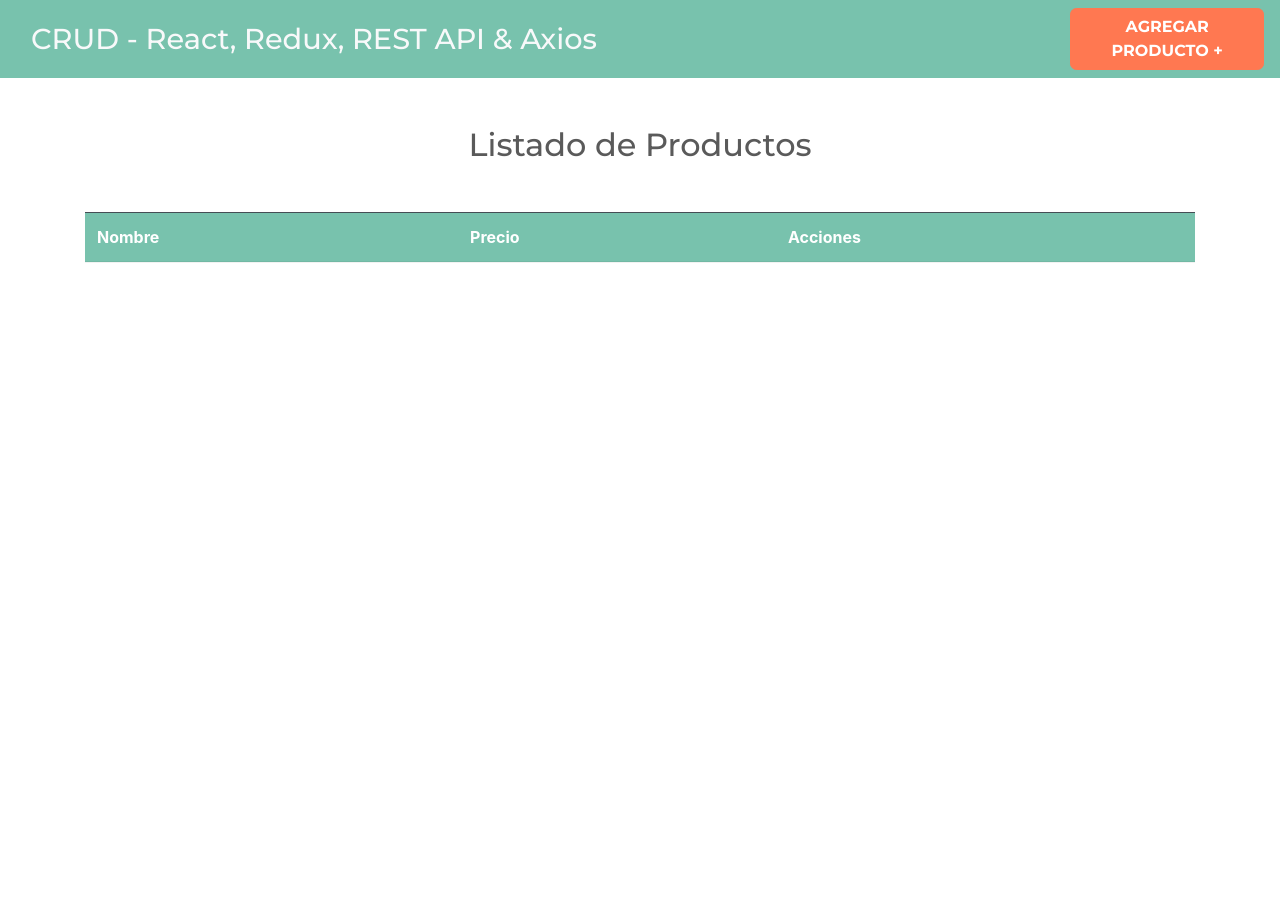
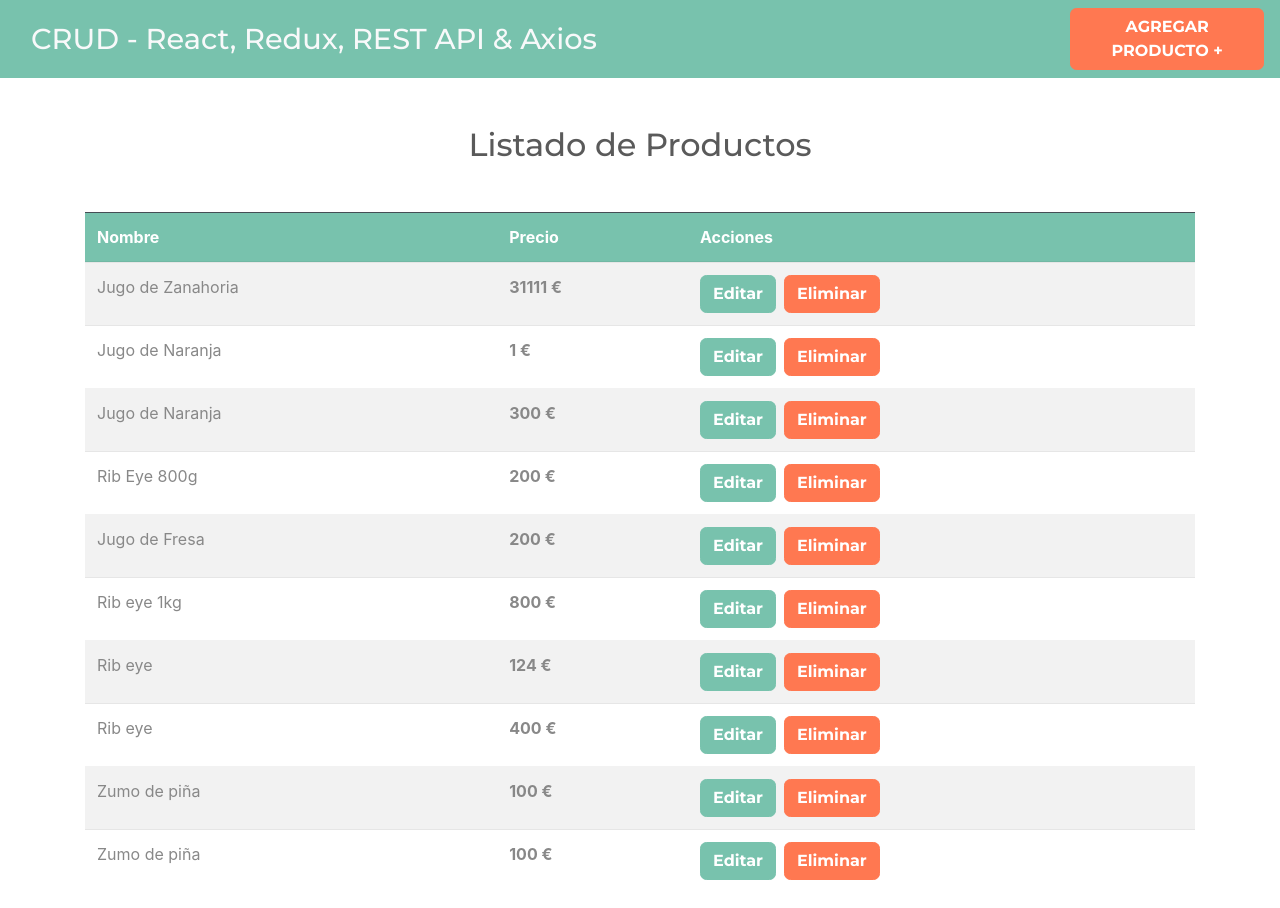
Before and after one commit to pipe473/Proyecto-Restaurante-con-REDUX, a React (Create React App) app: page / in a window 1280 px wide. Before the commit the page ends 800 px from the top, so only its background shows below. Built offline with nearby package versions, Linux system fonts and the light colour scheme; data requests are answered from the project's data file.

Commit message:
Mostrando los productos en la interfaz

```diff
--- /dev/null
+++ b/src/components/Producto.jsx
@@ -0,0 +1,23 @@
+import React from 'react';
+import { Link } from 'react-router-dom';
+
+const Producto = ({producto}) => {
+    const { nombre, precio, id } = producto;
+    return (
+        <tr>
+            <td>{nombre}</td>
+            <td><span className="font-weight-bold">{precio} €</span></td>
+            <td className="acciones">
+                <Link to={`/productos/editar/${id}`} className="btn btn-primary mr-2">
+                    Editar
+                </Link>
+                <button
+                    type="button"
+                    className="btn btn-danger"
+                >Eliminar </button>
+            </td>
+        </tr>
+     );
+}
+
+export default Producto;
--- a/src/components/Productos.jsx
+++ b/src/components/Productos.jsx
@@ -1,4 +1,5 @@
 import React, { Fragment, useEffect } from 'react';
+import Producto from './Producto';
 
 // Redux
 import { useSelector, useDispatch } from 'react-redux';
@@ -16,6 +17,11 @@
 
     }, []);
 
+    // Obtener el state
+    const productos = useSelector( state => state.productos.productos );
+    console.log(productos);
+
+
     return (
         <Fragment>
             <h2 className="text-center my-5">Listado de Productos</h2>
@@ -29,7 +35,14 @@
                     </tr>
                 </thead>
                 <tbody>
-
+                    { productos.length === 0 ? 'No hay productos' : (
+                        productos.map(producto => (
+                            <Producto
+                                key={producto.id}
+                                producto={producto}
+                            />
+                        ))
+                    )}
                 </tbody>
             </table>
         </Fragment>
```
